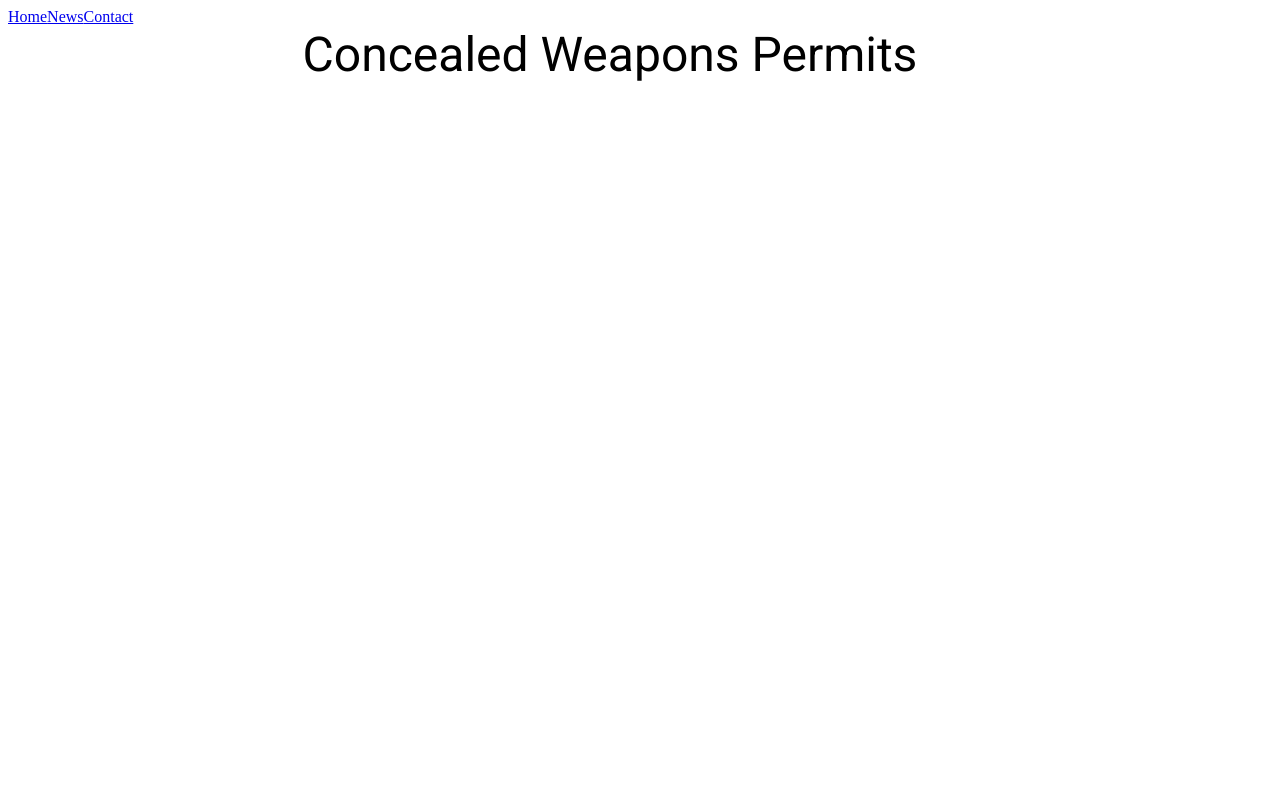
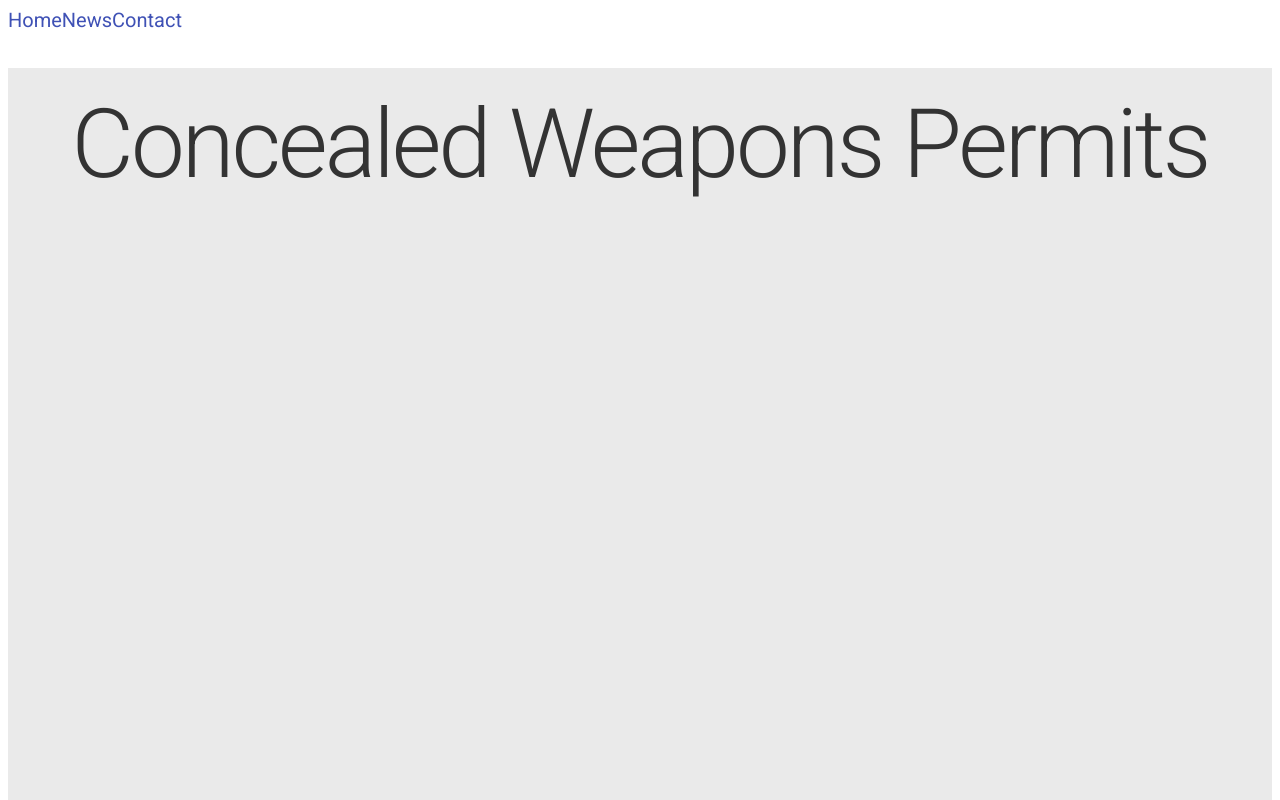
Before and after one commit to kjannette/carry-concealed, a React app: page / in a window 1280 px wide. Shown: the top 800 px of the page. Built offline with nearby package versions, Linux system fonts and the light colour scheme.

Commit message:
Additional CSS

```diff
--- a/src/App.js
+++ b/src/App.js
@@ -1,6 +1,7 @@
 import React from 'react';
 import { withStyles } from '@material-ui/core';
 import AppStyles from './AppStyles';
+import Link from '@material-ui/core/Link';
 
 class App extends React.Component {
 
@@ -10,10 +11,12 @@ class App extends React.Component {
 
         return (
             <>
-                <div className={classes.navBar}>
-                    <a href="#home">Home</a>
-                    <a href="#news">News</a>
-                    <a href="#contact">Contact</a>
+                <div className={classes.navContainer}>
+                    <div className={classes.navBar}>
+                        <Link href="#home">Home</Link>
+                        <Link href="#news">News</Link>
+                        <Link href="#contact">Contact</Link>
+                    </div>
                 </div>
                 <div className={classes.mainContainer}>
                     <div className={classes.mainHeading}>
--- a/src/AppStyles.js
+++ b/src/AppStyles.js
@@ -1,18 +1,28 @@
 export default (theme) => ({
 
     mainContainer: {
-
+        backgroundColor: '#eaeaea',
+        height: '1020px',
     },
     mainHeading: {
+        color: '#333',
         display: 'flex',
         justifyContent: 'center',
-        marginRight: '60px',
         fontFamily: 'Roboto',
-        fontSize: '48px',
+        fontSize: '96px',
+        fontWeight: '300',
+        letterSpacing: '-3.0px',
+        paddingTop: '20px',
     },
     navbar: {
         overflow: 'hidden',
         backgroundColor: '#333',
       },
+      navContainer: {
+        height: '60px',
+        fontFamily: 'Roboto',
+        fontSize: '20px',
+        fontWeight: '400',
+      }
 
 })
```
